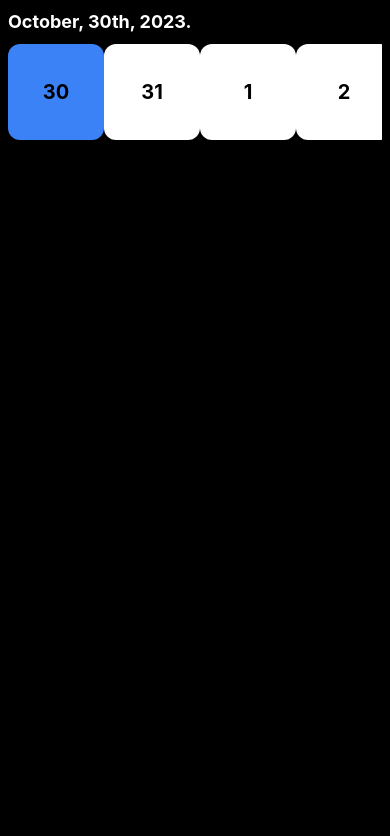
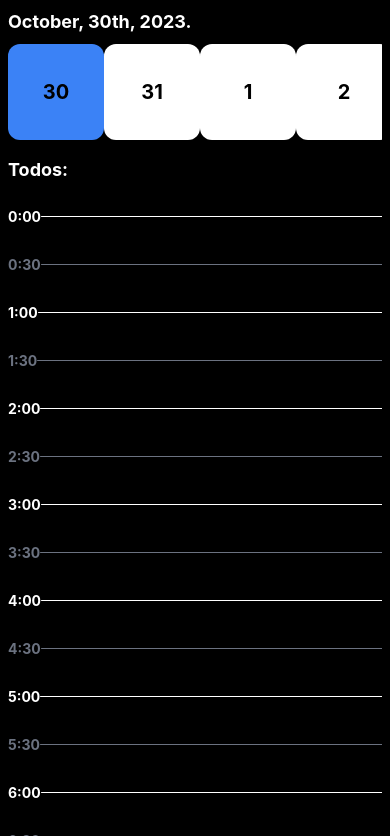
Before and after one commit to Domianidze/be-productive, a React Native app: screen /home in a window 390 px wide. Shown: the top 836 px of the page. Built offline with nearby package versions, Linux system fonts and the light colour scheme.

Commit message:
style: create todo list

```diff
--- /dev/null
+++ b/src/screens/Home/components/TodoList/index.tsx
@@ -0,0 +1,70 @@
+import React from 'react';
+import {View, ScrollView, Text} from 'react-native';
+
+const DUMMY_TODOS = [
+  {
+    id: 't1',
+    title: 'BeProductive: Create todo list',
+    startTime: '11:00',
+    endTime: '19:00',
+  },
+];
+
+const formatTime = (time: string) => {
+  const splitTime = time.split(':');
+
+  const decimal = 1 / (60 / +splitTime[1]);
+
+  return +splitTime[0] + decimal;
+};
+
+type TProps = {
+  activeDate: moment.Moment;
+};
+
+const TodoList: React.FC<TProps> = () => {
+  return (
+    <View className="p-2 flex-1">
+      <Text className="pb-2 text-lg text-white font-bold">Todos:</Text>
+      <ScrollView className="relative">
+        {[...new Array(25)].map((_, index) => (
+          <View key={index}>
+            <View className="h-12 flex-row items-center">
+              <Text className="w-12 text-white font-bold">{index}:00</Text>
+              <View className="h-[1px] w-full bg-white rounded-full" />
+            </View>
+            {index < 24 && (
+              <View className="h-12 flex-row items-center">
+                <Text className="w-12 text-gray-500 font-bold">{index}:30</Text>
+                <View className="h-[1px] w-full bg-gray-500 rounded-full" />
+              </View>
+            )}
+          </View>
+        ))}
+
+        {DUMMY_TODOS.map(item => {
+          const startTime = formatTime(item.startTime);
+          const endTime = formatTime(item.endTime);
+
+          const height = endTime - startTime;
+
+          return (
+            <View
+              className="absolute py-2 pl-12 w-full"
+              style={{top: startTime * 96 + 24, height: height * 96}}
+              key={item.id}>
+              <View className="p-3 w-full h-full bg-blue-500 rounded-xl">
+                <Text className="pb-1 text-white font-bold">{item.title}</Text>
+                <Text className="text-white">
+                  {item.startTime} - {item.endTime}
+                </Text>
+              </View>
+            </View>
+          );
+        })}
+      </ScrollView>
+    </View>
+  );
+};
+
+export default TodoList;
--- a/src/screens/Home/index.tsx
+++ b/src/screens/Home/index.tsx
@@ -4,6 +4,7 @@ import {NativeStackScreenProps} from '@react-navigation/native-stack';
 import moment from 'moment';
 import {StackParamList} from '@root/App';
 import DatePicker from './components/DatePicker';
+import TodoList from './components/TodoList';
 
 type TProps = NativeStackScreenProps<StackParamList, 'home'>;
 
@@ -11,8 +12,9 @@ const HomeScreen: React.FC<TProps> = () => {
   const [activeDate, setActiveDate] = React.useState<moment.Moment>(moment());
 
   return (
-    <View>
+    <View className="flex-1">
       <DatePicker activeDate={activeDate} setActiveDate={setActiveDate} />
+      <TodoList activeDate={activeDate} />
     </View>
   );
 };
```
